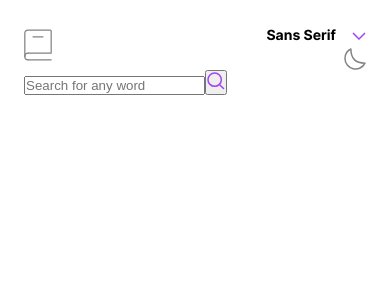
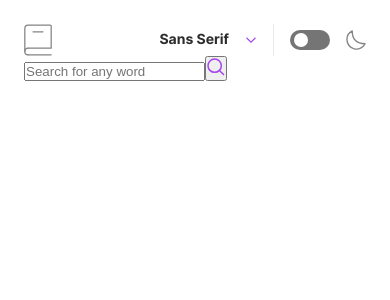
Before and after one commit to Samuel-Amaro/dictionary-web-app, a React (Create React App) app: page / in a window 390 px wide. Shown: the top 300 px of the page. Built offline with nearby package versions, Linux system fonts and the light colour scheme.

Commit message:
[style]: header, switch, select componentes estilos mobile-first finalizados

```diff
--- a/src/components/Header/Header.css
+++ b/src/components/Header/Header.css
@@ -1,12 +1,46 @@
-.header__container{
+.header__container, .header__container-switch {
   display: flex;
   flex-flow: row wrap;
-    justify-content: space-between;
   align-items: center;
 }
 
-.header__icon{
+.header__container{
+    justify-content: space-between;
+}
+
+.header__container-switch{
+    gap: 16px;
+}
+
+.header__icon {
   display: inline-block;
+}
+
+.header__icon--logo {
   width: 28px;
   height: 32px;
 }
+
+.header__icon--moon{
+    width: 20px;
+    height: 20px;
+}
+
+.header__controls {
+  display: flex;
+  flex-flow: row wrap;
+  align-items: center;
+}
+
+.header__diviser {
+  display: block;
+  height: 32px;
+  width: 1px;
+  background-color: var(--bg-color-column-diviser);
+  margin: 0 16px;
+}
+
+.header__icon-active {
+  display: inline-block;
+  color: var(--color-09);
+}
--- a/src/components/Header/index.tsx
+++ b/src/components/Header/index.tsx
@@ -4,29 +4,32 @@ import Select from "../Select";
 import Switch from "../Switch";
 import Search from "../Search";
 import "./Header.css";
+import { useThemeContext } from "../../context/ThemeContext";
 
 type PropsHeader = {
   word: string;
   setWord: React.Dispatch<React.SetStateAction<string>>;
 };
 
-export default function Header({word, setWord} : PropsHeader) {
+export default function Header({ word, setWord }: PropsHeader) {
+  const themeContext = useThemeContext();
   return (
     <header className="header">
       <div className="header__container">
-          <div className="header__logo">
-            <Logo className="header__icon" />
-          </div>
+        <Logo className="header__icon header__icon--logo" />
         <div className="header__controls">
           <Select optionsSelect={["Sans Serif", "Serif", "Mono"]} />
           <span className="header__diviser" aria-hidden="true"></span>
-            <div className="header__container">
+          <div className="header__container-switch">
             <Switch />
-              <Moon />
+            <Moon
+              color={themeContext.theme === "dark" ? "#A445ED" : "#838383"}
+              className="header__icon header__icon--moon"
+            />
           </div>
         </div>
       </div>
-        <Search word={word} setWord={setWord}/>
+      <Search word={word} setWord={setWord} />
     </header>
   );
 }
--- a/src/components/Icons/Moon.tsx
+++ b/src/components/Icons/Moon.tsx
@@ -1,7 +1,11 @@
 import classNames from "classnames";
 import { PropsIcon } from "./typePropsIcons";
 
-export default function Moon({ className }: PropsIcon) {
+interface PropsMoonIcon extends PropsIcon{
+  color?: string | undefined;
+}
+
+export default function Moon({ className, color }: PropsMoonIcon) {
   const classNamesMapped = classNames("icon", className);
   return (
     <svg
@@ -13,7 +17,7 @@ export default function Moon({ className }: PropsIcon) {
     >
       <path
         fill="none"
-        stroke="#838383"
+        stroke={color}
         strokeLinecap="round"
         strokeLinejoin="round"
         strokeWidth="1.5"
--- a/src/components/Select/Select.css
+++ b/src/components/Select/Select.css
@@ -6,14 +6,16 @@
 
 .select__menu{
     position: absolute;
+    z-index: 1000;
     display: none;
     background-color: var(--bg-color-menu-select);
-    box-shadow: 0px 5px 30px #0000001a;
+    box-shadow: 0px 5px 30px var(--color-shadow-menu);
     border-radius: 16px;
-    padding: 24px;
-    width: 159px;
-    top: 20px;
+    padding: 24px 69px 24px 24px;
+    width: 183px;
+    top: 30px;
     right: 0;
+    font-weight: bold;
 }
 
 .select__menu--open{
@@ -35,3 +37,20 @@
 .select__input-text, .select__icon{
     display: inline-block;
 }
+
+.select__icon{
+    width: 12px;
+    height: 6px;
+}
+
+.select__option, .select__input-text{
+    color: var(--text-select);
+}
+
+.select__option:hover, .select__option:focus, .select__option--selected{
+    color: var(--color-09);
+}
+
+.select__option:not(:last-child){
+    margin: 0 0 16px 0;
+}
--- a/src/components/Select/index.tsx
+++ b/src/components/Select/index.tsx
@@ -1,4 +1,4 @@
-import React, { useState, useRef, useEffect} from "react";
+import React, { useState, useRef, useEffect } from "react";
 import ArrowDown from "../Icons/ArrowDown";
 import "./Select.css";
 
@@ -11,9 +11,7 @@ type OptionData = {
   id: number;
 };
 
-export default function Select({
-  optionsSelect,
-}: PropsSelect) {
+export default function Select({ optionsSelect }: PropsSelect) {
   const refCombo = useRef<HTMLDivElement>(null);
   const [isSelectOpen, setIsSelectOpen] = useState(false);
   const [ignoreBlur, setIgnoreBlur] = useState(false);
@@ -244,9 +242,25 @@ export default function Select({
     }
   }
 
+  function getNameFontFamily(ff: string) {
+    switch (ff) {
+      case "sans-serif":
+        return "inter";
+      case "serif":
+        return "lora";
+      case "mono":
+        return "inconsolata";
+      default:
+        return "sans-serif";
+    }
+  }
+
   useEffect(() => {
     const body = document.querySelector("body") as HTMLBodyElement;
-    body.dataset.font = optionSelected.option.toLowerCase().split(" ").join("-");
+    body.dataset.font = optionSelected.option
+      .toLowerCase()
+      .split(" ")
+      .join("-");
   }, [optionSelected]);
 
   return (
@@ -327,6 +341,7 @@ export default function Select({
                   setIgnoreBlur(true);
                 }}
                 data-value={index}
+                style={{ fontFamily: getNameFontFamily(o.toLowerCase().split(" ").join("-")) }}
               >
                 {o}
               </div>
--- /dev/null
+++ b/src/components/Switch/Switch.css
@@ -0,0 +1,25 @@
+.switch{
+    width: 40px;
+    height: 20px;
+    background-color: var(--bg-color-switch);
+    border-radius: 10px;
+    padding: 3px;
+    cursor: pointer;
+}
+
+.switch-controler{
+    display: block;
+    width: 14px;
+    height: 14px;
+    background-color: var(--bg-color-controler-switch);
+    border-radius: 50%;
+    transition: all ease 0.30s;
+}
+
+.switch[aria-checked="false"] .switch-controler{
+    transform: translateX(1px);
+}
+
+.switch[aria-checked="true"] .switch-controler{
+    transform: translateX(19px);
+}
--- a/src/components/Switch/index.tsx
+++ b/src/components/Switch/index.tsx
@@ -1,4 +1,5 @@
 import { useThemeContext } from "../../context/ThemeContext";
+import "./Switch.css";
 
 export default function Switch() {
   const themeContext = useThemeContext();
@@ -42,6 +43,7 @@ export default function Switch() {
         }
       }}
       tabIndex={0}
+      title="Toggle Theme"
     >
       <span
         className="switch-controler"
--- a/src/index.css
+++ b/src/index.css
@@ -36,6 +36,14 @@
     /**select componente**/
     --bg-color-menu-select: var(--color-08);
     --color-shadow-menu-select: rgba(0, 0, 0, 0.102);
+    --text-select: var(--color-03);
+    --color-shadow-menu: #0000001a;
+    /**switch component**/
+    --bg-color-switch: var(--color-05);
+    --bg-color-controler-switch: var(--color-08);
+    /**header componente**/
+    --bg-color-column-diviser: var(--color-06);
+    /**generic**/
 }
 
 [data-font="sans-serif"]{
@@ -50,6 +58,14 @@
     --font-family: var(--ff-mono);
 }
 
+[data-theme="dark"] {
+    --bg-body: var(--color-01);
+    --bg-color-switch: var(--color-09);
+    --text-select: var(--color-08);
+    --bg-color-menu-select: var(--color-02);
+    --color-shadow-menu: var(--color-09);
+}
+
 /***MOBILE-FIRST***/
 
 body{
```
Lines whose indentation alone changed are shown as unchanged.
